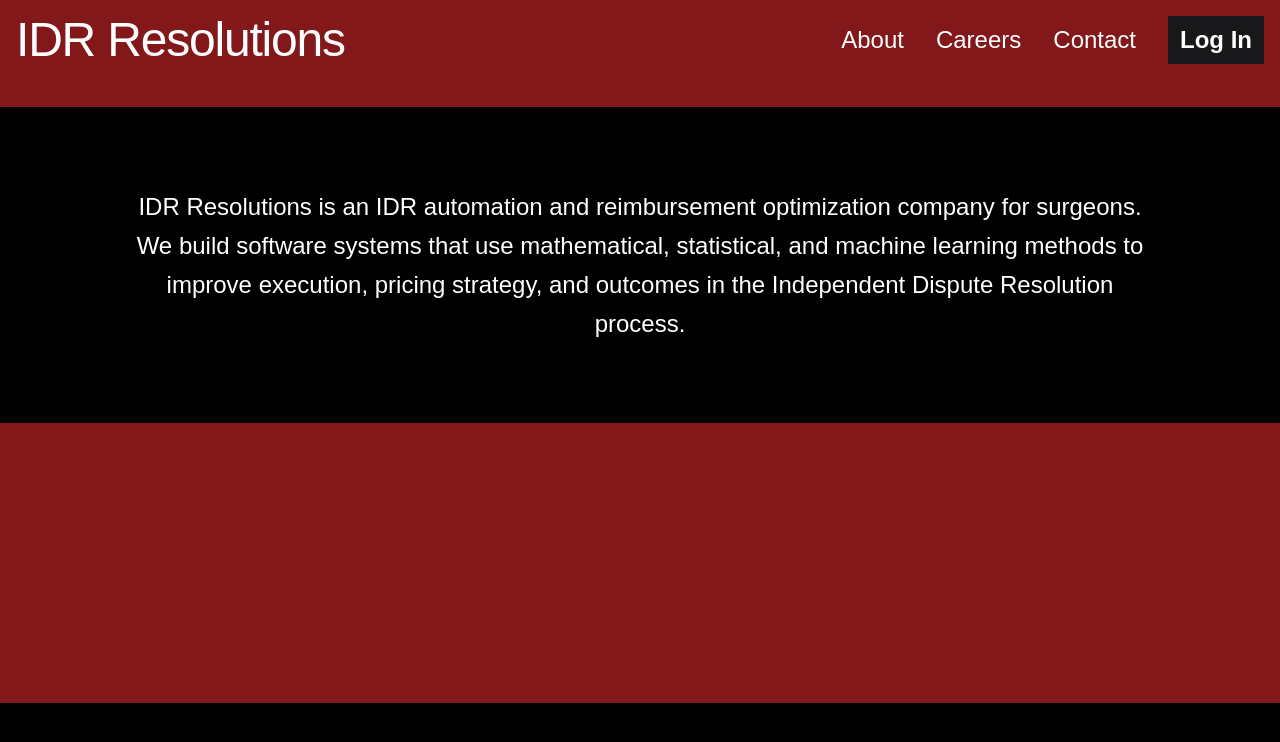
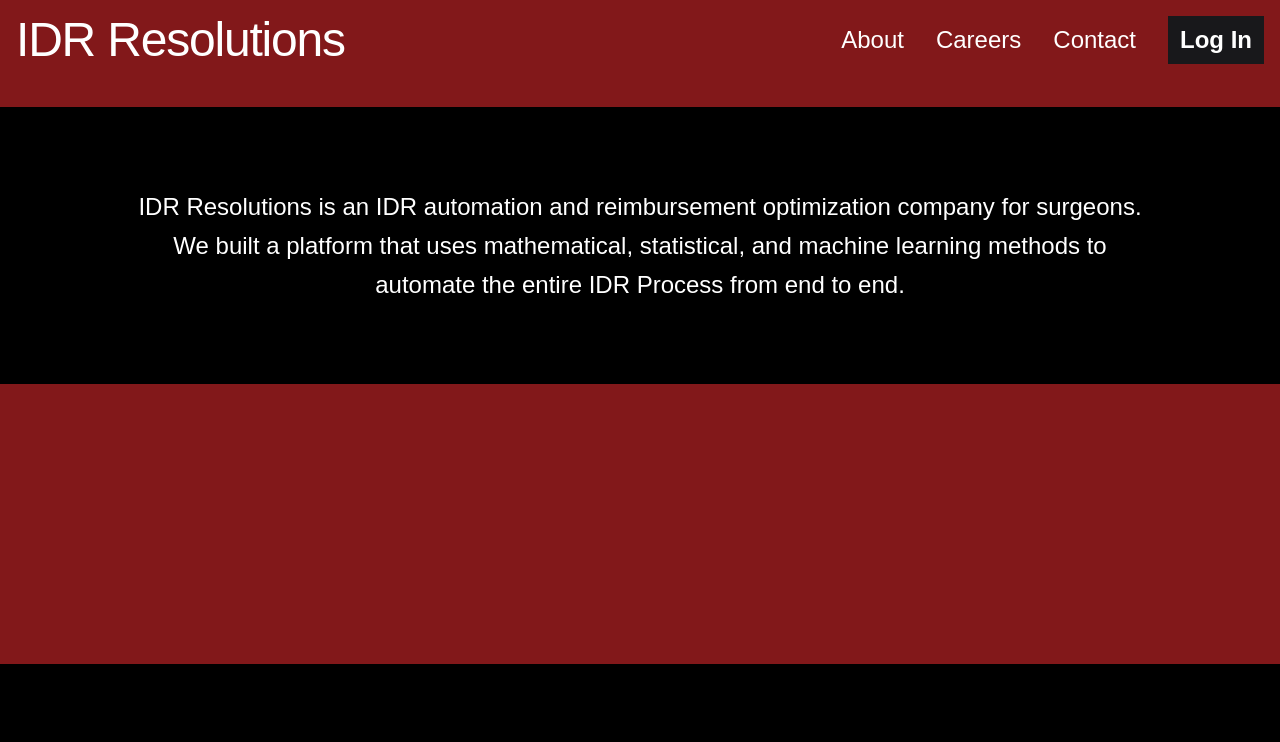
Before and after one commit to Brian63294/IDR-WEBSITE, a Next.js app: page / in a window 1280 px wide. Shown: the top 742 px of the page. Built offline with nearby package versions, Linux system fonts and the light colour scheme.

Commit message:
center homepage text and add lower red section

```diff
--- a/app/page.tsx
+++ b/app/page.tsx
@@ -59,11 +59,12 @@ export default function Home() {
       <section className="bg-black px-4 py-12 md:px-8 md:py-20">
         <div className="mx-auto max-w-5xl">
           <p className="text-center text-lg leading-relaxed text-white md:text-2xl">
+
             IDR Resolutions is an IDR automation and reimbursement optimization
-            company for surgeons. We build software systems that use
-            mathematical, statistical, and machine learning methods to improve
-            execution, pricing strategy, and outcomes in the Independent Dispute
-            Resolution process.
+            company for surgeons. We built a platform that uses
+            mathematical, statistical, and machine learning methods to automate
+            the entire IDR Process from end to end.
+
           </p>
         </div>
       </section>
```
